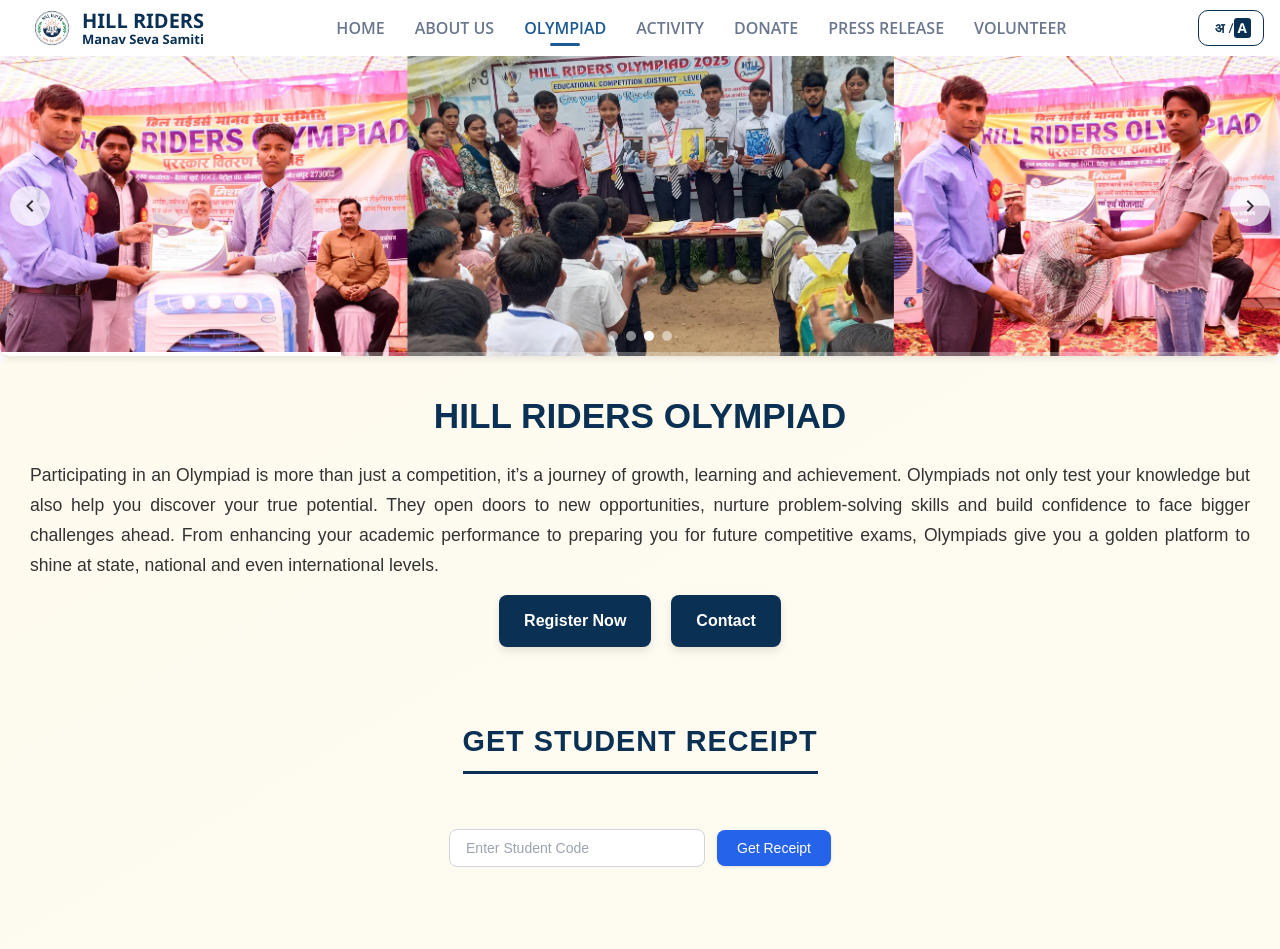
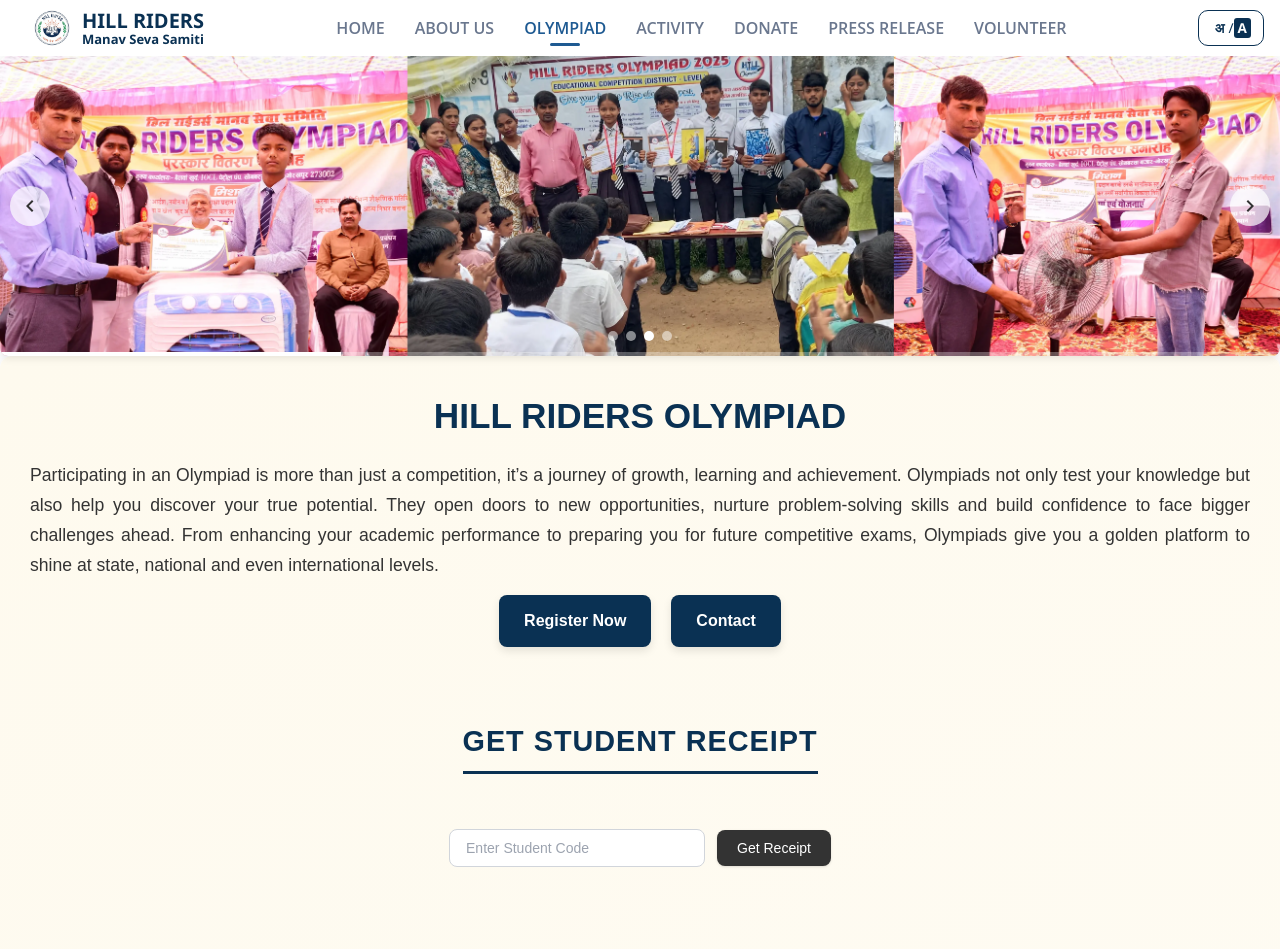
Before and after one commit to himanshuu932/hillrider, a React (Create React App) app in the folder client/: page /olympiad in a window 1280 px wide. Shown: the top 949 px of the page. Built offline with nearby package versions, Linux system fonts and the light colour scheme.

Commit message:
get receipt

```diff
--- a/client/src/components/ReceiptLookup.jsx
+++ b/client/src/components/ReceiptLookup.jsx
@@ -101,7 +101,7 @@
         />
         <button
           onClick={handleSubmit}
-          className="px-5 py-2 bg-blue-600 text-white text-sm font-medium rounded-lg shadow hover:bg-blue-700 focus:ring-2 focus:ring-blue-500 focus:outline-none"
+          className="px-5 py-2 bg-[#333] text-white text-sm font-medium rounded-lg shadow hover:bg-blue-700 focus:ring-2 focus:ring-blue-500 focus:outline-none"
         >
           Get Receipt
         </button>
```
